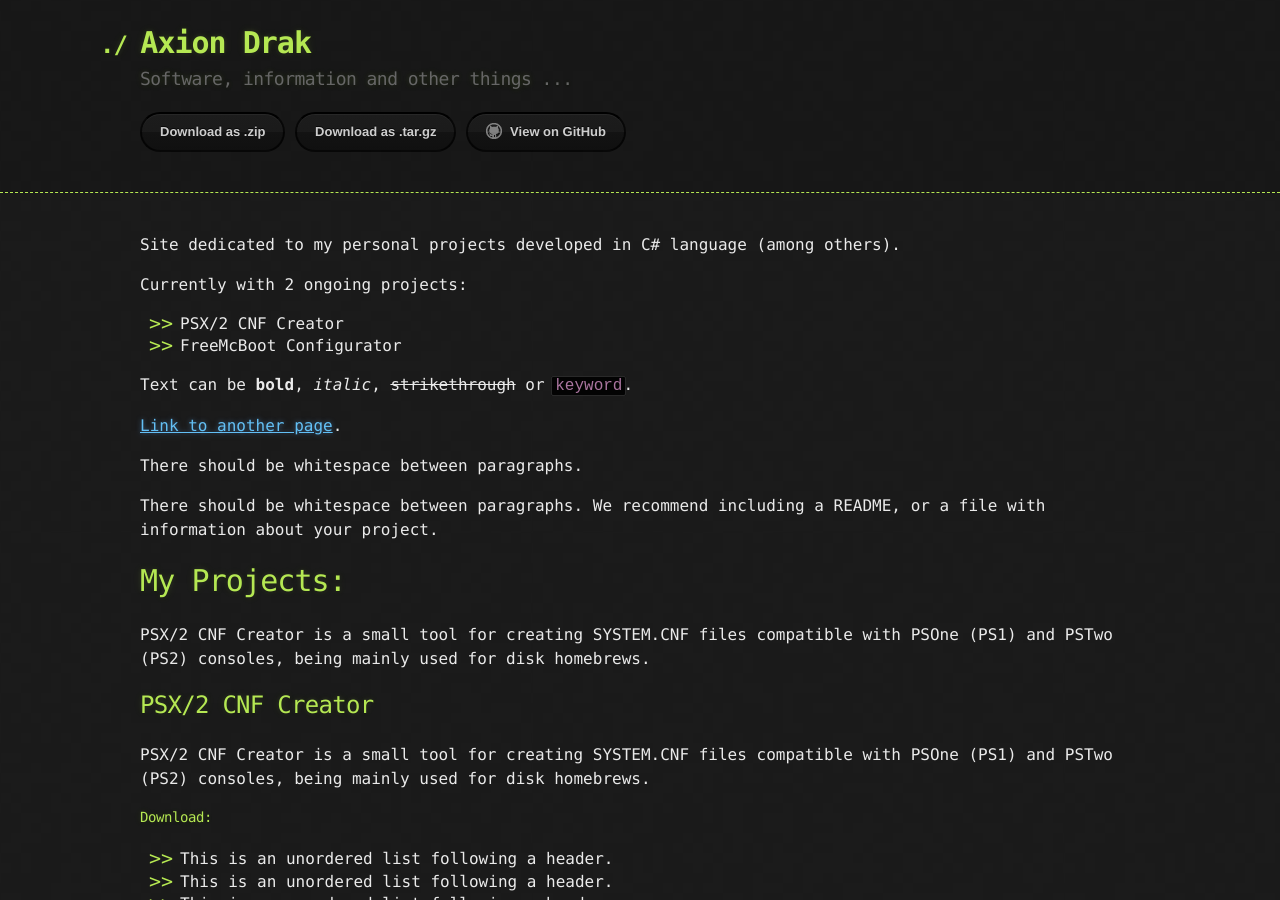
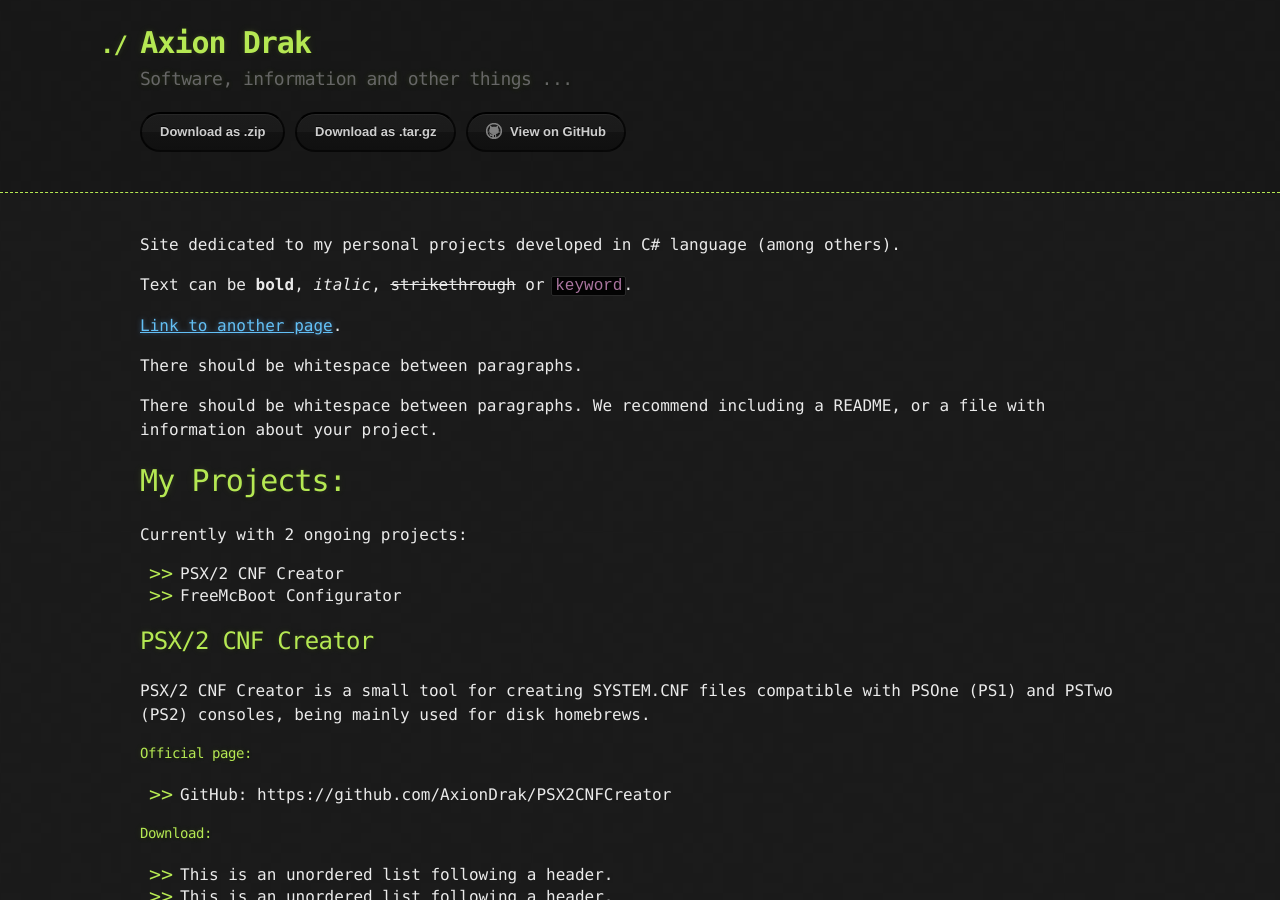
Before and after one commit to AxionDrak/axiondrak.github.io, a Jekyll site: the page built from index.md, in a window 1280 px wide and 900 px high. Built offline with Jekyll 4.4.1, drawn with Linux system fonts in a browser that asks for light colours.

Commit message:
Update index.md

```diff
--- a/index.md
+++ b/index.md
@@ -3,11 +3,6 @@ layout: default
 ---
 
 Site dedicated to my personal projects developed in C# language (among others).
-
-Currently with 2 ongoing projects:
-
-* PSX/2 CNF Creator
-* FreeMcBoot Configurator
 
 Text can be **bold**, _italic_, ~~strikethrough~~ or `keyword`.
 
@@ -19,10 +14,18 @@ There should be whitespace between paragraphs. We recommend including a README,
 
 # My Projects:
 
-PSX/2 CNF Creator is a small tool for creating SYSTEM.CNF files compatible with PSOne (PS1) and PSTwo (PS2) consoles, being mainly used for disk homebrews.
+Currently with 2 ongoing projects:
+
+* PSX/2 CNF Creator
+* FreeMcBoot Configurator
 
 ## PSX/2 CNF Creator
 PSX/2 CNF Creator is a small tool for creating SYSTEM.CNF files compatible with PSOne (PS1) and PSTwo (PS2) consoles, being mainly used for disk homebrews.
+
+#### Official page:
+
+*   GitHub: https://github.com/AxionDrak/PSX2CNFCreator
+
 
 #### Download:
 
```
